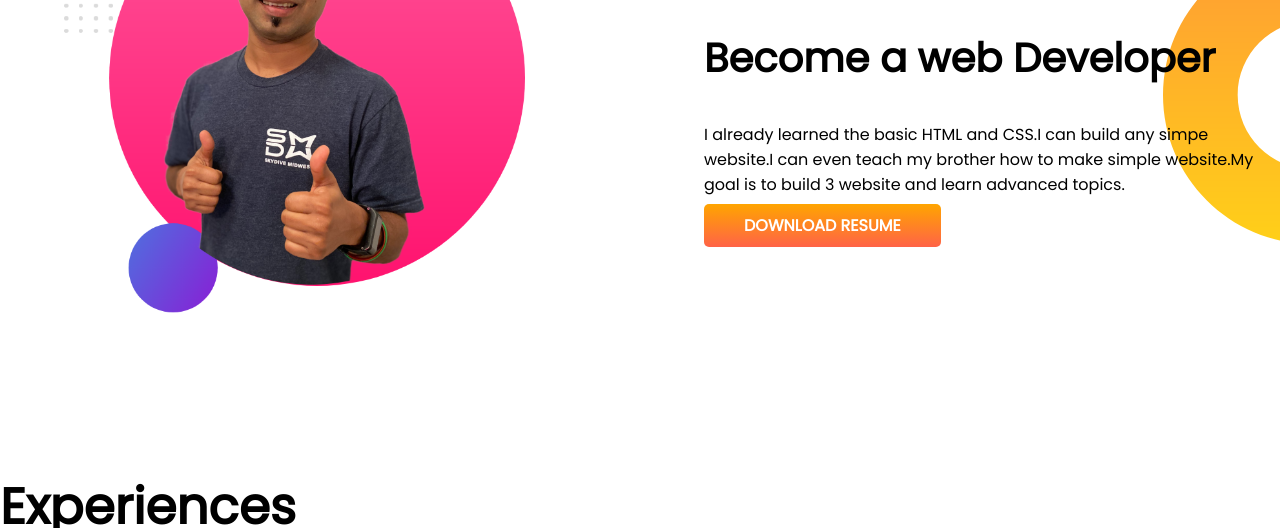
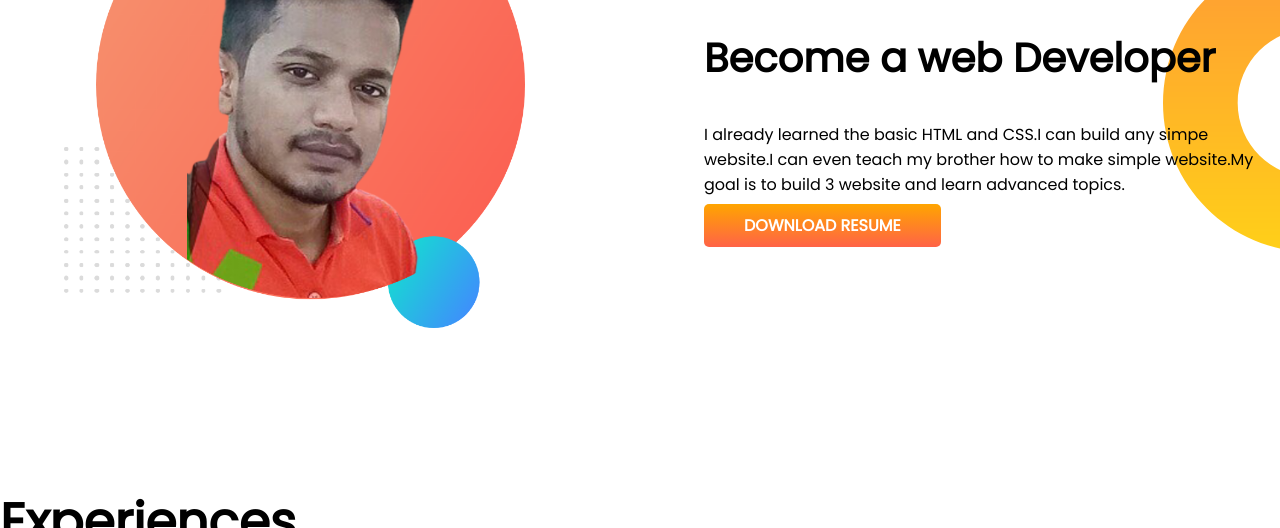
Before and after one commit to tanzir1924/debeloper-portfolio, a plain HTML site: page index.html in a window 1280 px wide. Shown: the part 744-1272 px from the top of the page. Drawn offline with Linux system fonts and the light colour scheme.

Commit message:
change image

```diff
--- a/index.html
+++ b/index.html
@@ -29,7 +29,7 @@
     </section>
     <section class="dream-big flexible-container">
         <div class="boss">
-            <img src="images/jhankar2.png" alt="">
+            <img src="images/tan-pic-bg.png" alt="">
         </div>
         <div class="boss">
             <h1>Dream Big</h1>
```
